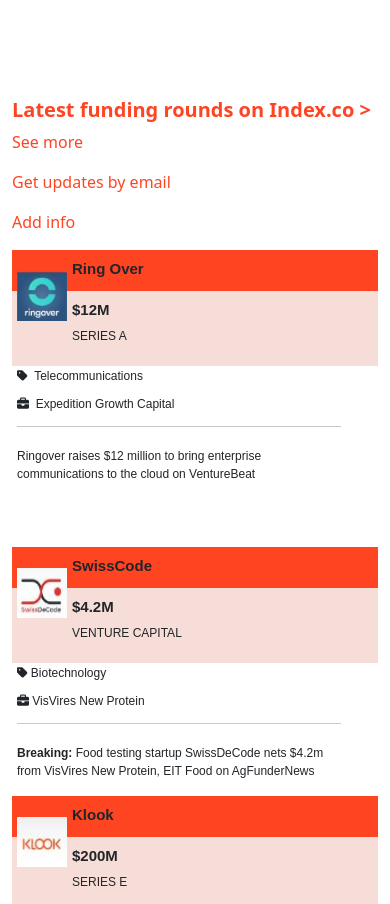
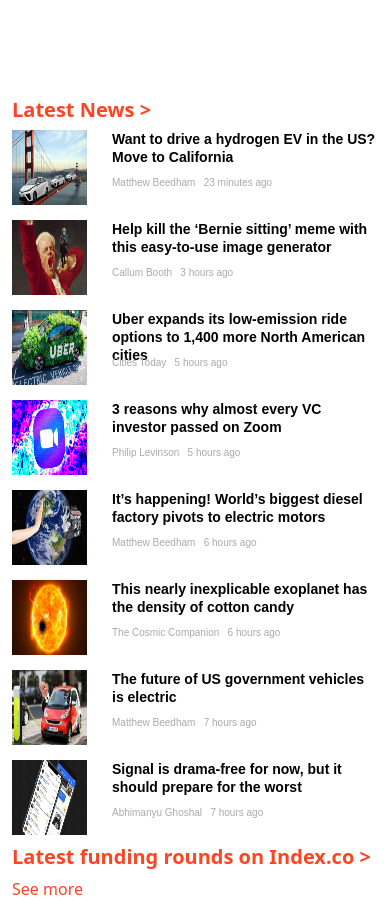
Before and after one commit to mariordgez/Responsive_Design_Habeeb_Mario, a plain HTML site: page index.html in a window 390 px wide. Shown: the part 540-1444 px from the top of the page. Drawn offline with nearby package versions, Linux system fonts and the light colour scheme.

Commit message:
Updated latest news section

```diff
--- a/index.html
+++ b/index.html
@@ -88,10 +88,11 @@
     </div> <br> <br>
 
         <!--Articles Section -->
-        <div class="temporalblock1">
+
     <div class="container-fluid">
         <a href="#"><h1 class="orange-title">Latest News ></h1></a>
         <div class="container1">
+            <div class="news1">
                 <div class="grid-container">
                 <div class="picture">
                     <img class="latestnews-pic" src="Images/lambo.png" alt="lambo">
@@ -103,87 +104,108 @@
                     <p class="latestnews-by">Matthew Beedham &nbsp; 23 minutes ago</p>
                 </div>
                 </div>
+            </div>
 
+            <div class="news2">
                 <div class="grid-container">
                     <div class="picture">
                         <img class="latestnews-pic" src="Images/bernie.png" alt="Bernie">
                     </div>
                     <div class="text1">
                             <a href="#"> <h4 class="latestnews-text"> Help kill the ‘Bernie sitting’ meme with this easy-to-use image generator </h4> </a>
+                    </div>
                     <div class="text2">
                             <p class="latestnews-by">Callum Booth &nbsp; 3 hours ago</p>
                     </div>
                 </div>
+
             </div>
+            <div class="news3">
                 <div class="grid-container">
                 <div class="picture">
                     <img class="latestnews-pic" src="Images/uber.jpg" alt="Uber">
                 </div>
                 <div class="text1">
                         <a href="#"> <h4 class="latestnews-text"> Uber expands its low-emission ride options to 1,400 more North American cities</h4> </a>
+                </div>
                         <div class="text2">
                     <p class="latestnews-by">Cities Today &nbsp; 5 hours ago</p>
                 </div>
                 </div>
             </div>
+            <div class="news4">
                 <div class="grid-container">
                 <div class="picture">
                     <img class="latestnews-pic" src="Images/zoom.png" alt="Zoom">
                 </div>
                 <div class="text1">
                         <a href="#"> <h4 class="latestnews-text">3 reasons why almost every VC investor passed on Zoom </h4> </a>
+                     </div>
                         <div class="text2">
                             <p class="latestnews-by">Philip Levinson &nbsp; 5 hours ago</p>
                         </div>
+
                 </div>
             </div>
+            <div class="news5">
                 <div class="grid-container">
                 <div class="picture">
                     <img class="latestnews-pic" src="Images/electric_car.png" alt="Electric Car">
                 </div>
                 <div class="text1">
                         <a href="#"> <h4 class="latestnews-text">It’s happening! World’s biggest diesel factory pivots to electric motors </h4> </a>
+                </div>
                         <div class="text2">
                             <p class="latestnews-by">Matthew Beedham &nbsp; 6 hours ago</p>
                         </div>
+
                 </div>
             </div>
+            <div class="news6">
                 <div class="grid-container">
                 <div class="picture">
                     <img class="latestnews-pic" src="Images/sun.jpg" alt="Sun">
                 </div>
                 <div class="text1">
                         <a href="#"> <h4 class="latestnews-text">This nearly inexplicable exoplanet has the density of cotton candy</h4> </a>
+                </div>
                         <div class="text2">
                             <p class="latestnews-by">The Cosmic Companion &nbsp; 6 hours ago</p>
                         </div>
+
                 </div>
             </div>
+            <div class="news7">
                 <div class="grid-container">
                 <div class="picture">
                     <img class="latestnews-pic" src="Images/biden_electric.jpg" alt="Biden electric">
                 </div>
                 <div class="text1">
                         <a href="#"> <h4 class="latestnews-text">The future of US government vehicles is electric</h4> </a>
+                  </div>
                         <div class="text2">
                             <p class="latestnews-by">Matthew Beedham &nbsp; 7 hours ago</p>
                         </div>
+
                 </div>
             </div>
+            <div class="news8">
                 <div class="grid-container">
                 <div class="picture">
                     <img class="latestnews-pic" src="Images/signal_app.jpg" alt="signal">
                 </div>
                 <div class="text1">
                         <a href="#"> <h4 class="latestnews-text">Signal is drama-free for now, but it should prepare for the worst</h4> </a>
+                 </div>
                         <div class="text2">
                             <p class="latestnews-by">Abhimanyu Ghoshal &nbsp; 7 hours ago</p>
+                        </div>
+
                 </div>
             </div>
     </div>
 </div>
-</div>
-</div>
+
     <!--More articles Section -->
 
     <div class="container-fluid">
@@ -272,11 +294,10 @@
         <p>Food delivery startup Wolt raises $530M after tripling revenues on SiliconANGLE</p>
     </div>
     </div>
-
     </div>
 
     <!--Fork section-->
-    <div class="temporalblock1">
+
     <div class="container-fluid banner-wrap">
         <a href="#"><h1 class="orange-title">Hard Fork ></h1></a>
         <div class="container2 fork">
@@ -690,7 +711,7 @@
         </div>
     </div>
 </div>
-        </div>
+
     <footer>
         <div>
             <div class="light-gray">
--- a/style.css
+++ b/style.css
@@ -1,7 +1,4 @@
 /* Desktop Version */
-.temporalblock1 {
-  display: none;
-}
 
 /* nav-bar section */
 a {
@@ -570,6 +567,96 @@
     margin-right: 20px;
   }
 
+  /* Latest News */
+
+  .container1 {
+    display: grid;
+    grid-template: 1fr 1fr 1fr/ 1fr 1fr 1fr;
+    grid-template-areas: 'news1 news2 news3'  'news4 news5 news6' 'news7 news8 news9';
+    width: auto;
+    grid-row-gap: 5px;
+    text-align: left;
+    grid-column-gap: 10px;
+  }
+
+  .grid-container {
+    display: grid;
+    grid-template: 60% min-content auto / 100%;
+    grid-template-areas: 'pic''text1''text2';
+    width: 100%;
+    height: 100%;
+    grid-row-gap: 5px;
+    text-align: left;
+  }
+
+  .picture {
+    grid-area: pic;
+  }
+
+  .text1 {
+    grid-area: text1;
+  }
+
+  .text2 {
+    grid-area: text2;
+  }
+
+  .latestnews-pic {
+    width: 100%;
+    height: 100%;
+  }
+
+  .latestnews-text {
+    color: black;
+    font-size: 14px;
+    line-height: 18px;
+    font-weight: 700;
+    font-family: 'Montserrat', sans-serif;
+    width: auto;
+  }
+
+  .latestnews-by {
+    font-family: 'Montserrat', sans-serif;
+    font-size: x-small;
+    color: #aaa;
+  }
+
+  .news1 {
+    grid-area: news1;
+  }
+
+  .news2 {
+    grid-area: news2;
+  }
+
+  .news3 {
+    grid-area: news3;
+  }
+
+  .news4 {
+    grid-area: news4;
+  }
+
+  .news5 {
+    grid-area: news5;
+  }
+
+  .news6 {
+    grid-area: news6;
+  }
+
+  .news7 {
+    grid-area: news7;
+  }
+
+  .news8 {
+    grid-area: news8;
+  }
+
+  .news9 {
+    grid-area: news9;
+  }
+
   /* Latest funding */
 
   .red-container {
@@ -958,6 +1045,7 @@
   }
 
   .container1 {
+    display: flex;
     flex-wrap: wrap;
     width: 100%;
   }
```
Lines whose indentation alone changed are shown as unchanged.
